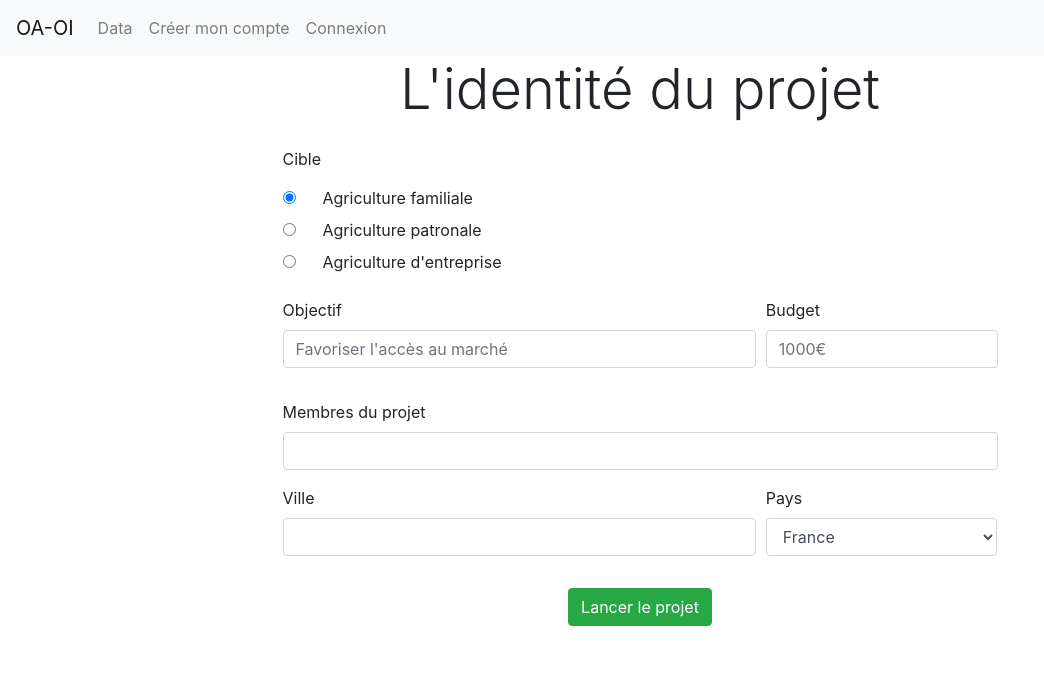
After one commit to lulemoin/OA-OI, a CodeIgniter 4 app: template project-root/app/Views/add_project_view.php in a window 1280 px wide. The commit adds this page. Shown: the top 673 px of the page, without its empty margins (0-1044 px from the left). Run offline with PHP 8.4 and a stand-in for CodeIgniter, Linux system fonts and the light colour scheme; the template is opened without the code that fills it, so the values that code supplies are empty; some libraries are stand-ins or nearby versions.

Commit message:
recentrage bootstrap et vérification url

```diff
--- /dev/null
+++ b/project-root/app/Views/add_project_view.php
@@ -0,0 +1,82 @@
+<?php $title = 'Add_project'; ?>
+
+<?php ob_start(); ?>
+
+<!-- Mettre des exemples de profil à sélectionner -->
+<div class="container col-md-10 justify-content-center">
+    <p class="display-4 mb-4 text-center">L'identité du projet</p>
+    <form class="col-md" action="/OA-OI_git/project-root/public/project" method="post">
+
+        <fieldset class="form-group">
+            <div class="row">
+                <legend class="col-form-label col-sm-3 pt-0 mb-2">Cible</legend>
+                <div class="col-sm-10">
+                    <div class="form-check" name="user_profile">
+                        <input class="form-check-input" type="radio" name="user_profile[]" id="gridRadios1"
+                               value="producteur" checked>
+                        <label class="form-check-label" for="gridRadios1">
+                            Agriculture familiale
+                        </label>
+                    </div>
+                    <div class="form-check">
+                        <input class="form-check-input" type="radio" name="user_profile[]" id="gridRadios2"
+                               value="agence de developpement">
+                        <label class="form-check-label" for="gridRadios2">
+                            Agriculture patronale
+                        </label>
+                    </div>
+                    <div class="form-check">
+                        <input class="form-check-input" type="radio" name="user_profile[]" id="gridRadios3"
+                               value="decideur">
+                        <label class="form-check-label" for="gridRadios3">
+                            Agriculture d'entreprise
+                        </label>
+                    </div>
+                </div>
+            </div>
+        </fieldset>
+
+        <div class="form-row mt-2">
+            <div class="form-group col-8">
+                <label for="inputSurname col-form-label">Objectif</label>
+                <input name="aim" type="text" class="form-control" id="inputSurame" placeholder="Favoriser l'accès au marché">
+            </div>
+            <div class="form-group col-md">
+                <label for="inputName col-form-label">Budget</label>
+                <input name="budget" type="text" class="form-control" id="inputBudget" placeholder="1000€">
+            </div>
+        </div>
+        <div class="form-group mt-3">
+            <label for="inputMember col-form-label">Membres du projet</label>
+            <input name="member" type="text" class="form-control" id="inputMember">
+        </div>
+        <div class="form-row mt-2">
+            <div class="form-group col-md-8">
+                <label for="inputCountry col-form-label">Ville</label>
+                <input name="country" type="text" class="form-control" id="inputCountry">
+            </div>
+            <div class="form-group col-md-4">
+                <label for="inputState">Pays</label>
+                <select name="pays" id="inputState" class="form-control">
+                    <option selected>France</option>
+                    <option>...</option>
+                </select>
+            </div>
+        </div>
+
+<!--
+<div class="form-group col-md-2">
+<label for="inputZip">Code postal</label>
+<input type="text" class="form-control" id="inputZip">
+</div>
+</div>-->
+        <div class="row justify-content-center mt-3">
+            <button type="submit" class="btn btn-success mb-5">Lancer le projet</button>
+        </div>
+    </form>
+</div>
+
+
+<?php $content = ob_get_clean(); ?>
+
+<?php require('template.php'); ?>
--- a/project-root/app/Views/nav_profiled.php
+++ b/project-root/app/Views/nav_profiled.php
@@ -1,4 +1,5 @@
 <?php
+//$navs=["OA-OI"=>"/OA-OI_git/project-root/public/Observatory"];
 
 if($_SESSION['user_profile']==null){
     $navs=[
@@ -31,6 +32,7 @@ else if($_SESSION['user_profile']=='decideur'){
         "Le territoire"=>"/OA-OI_git/project-root/public/Zone",
         "Déconnexion"=>"/OA-OI_git/project-root/public/Deconnexion"
     ];
+
 }
 else dd($_SESSION);
 
--- a/project-root/app/Views/template.php
+++ b/project-root/app/Views/template.php
@@ -6,6 +6,7 @@
     <title><?php echo $title; ?></title>
     <link rel="stylesheet" href="https://maxcdn.bootstrapcdn.com/bootstrap/4.0.0-beta.2/css/bootstrap.min.css">
     <link rel="stylesheet" href="https://cdn.jsdelivr.net/npm/bootstrap@4.5.3/dist/css/bootstrap.min.css" integrity="sha384-TX8t27EcRE3e/ihU7zmQxVncDAy5uIKz4rEkgIXeMed4M0jlfIDPvg6uqKI2xXr2" crossorigin="anonymous">
+    <link rel="stylesheet" href="/OA-OI_git/project-root/style.css">
 
 </head>
 
@@ -13,7 +14,7 @@
 
 <?php require ('nav_profiled.php'); ?>
 
-<nav class="navbar navbar-expand-md navbar-light bg-light">
+<nav class="navbar navbar-expand-md navbar-light bg-light" id="nb">
     <a class="navbar-brand" href='/OA-OI_git/project-root/public/Observatory'>OA-OI</a>
     <button class="navbar-toggler" type="button" data-toggle="collapse" data-target="#navbarSupportedContent"
             aria-controls="navbarSupportedContent" aria-expanded="false" aria-label="Toggle navigation">
@@ -32,7 +33,7 @@
         </ul>
     </div>
 </nav>
-<div class="container">
+<div class="container col-9 justify-content-center">
 
     <?= $content ?>
 
--- /dev/null
+++ b/project-root/style.css
@@ -0,0 +1,17 @@
+.navbar{
+    color: mediumspringgreen;
+}
+
+#nb{
+    color: mediumspringgreen;
+}
+
+.nav{
+    color: mediumspringgreen;
+}
+
+/*#navbarSupportedContent{
+
+    background-color: mediumspringgreen;
+}
+*/
```
Also changed, not shown: project-root/app/Controllers/Project.php (+11 -4 lines), project-root/app/Views/connexion_view.php (+18 -13 lines), project-root/app/Views/data_view.php (+6 -5 lines), project-root/app/Views/project_view.php (+17 -6 lines), project-root/app/Views/register_view.php (+6 -5 lines).
